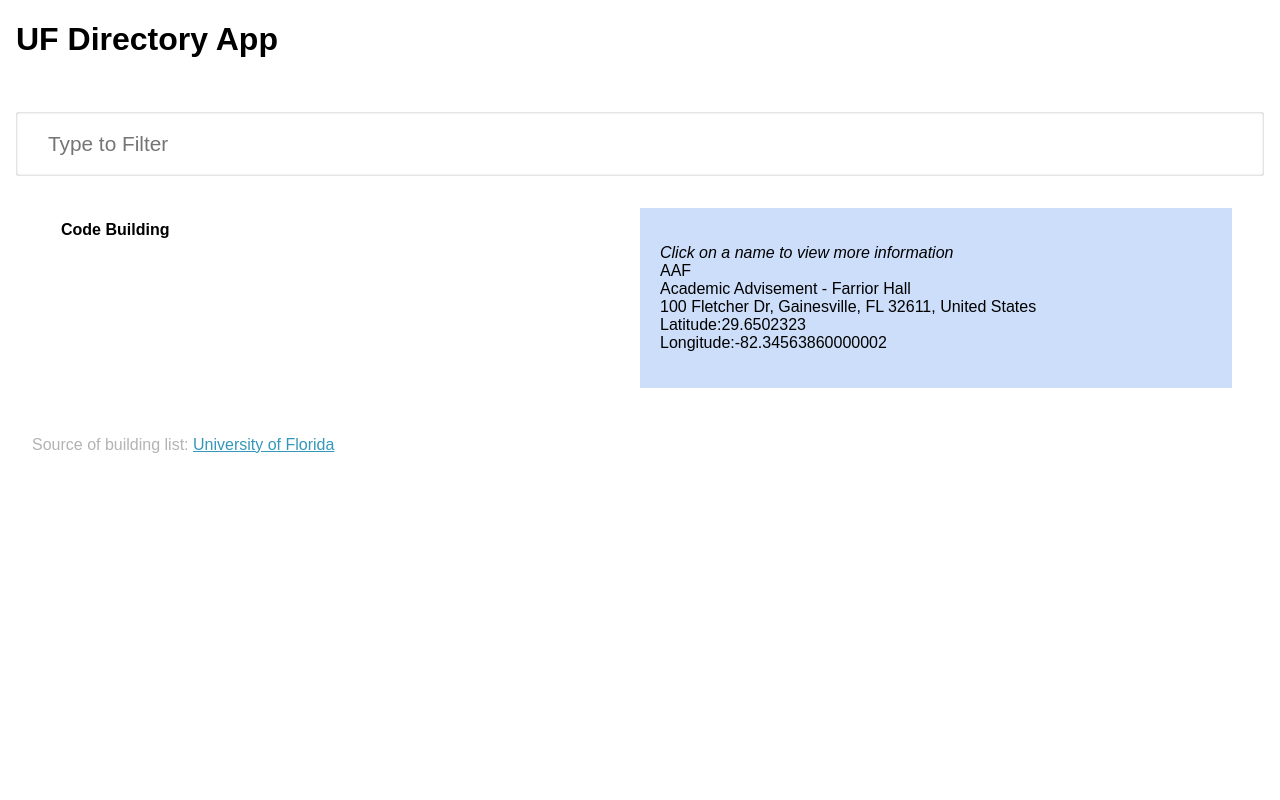
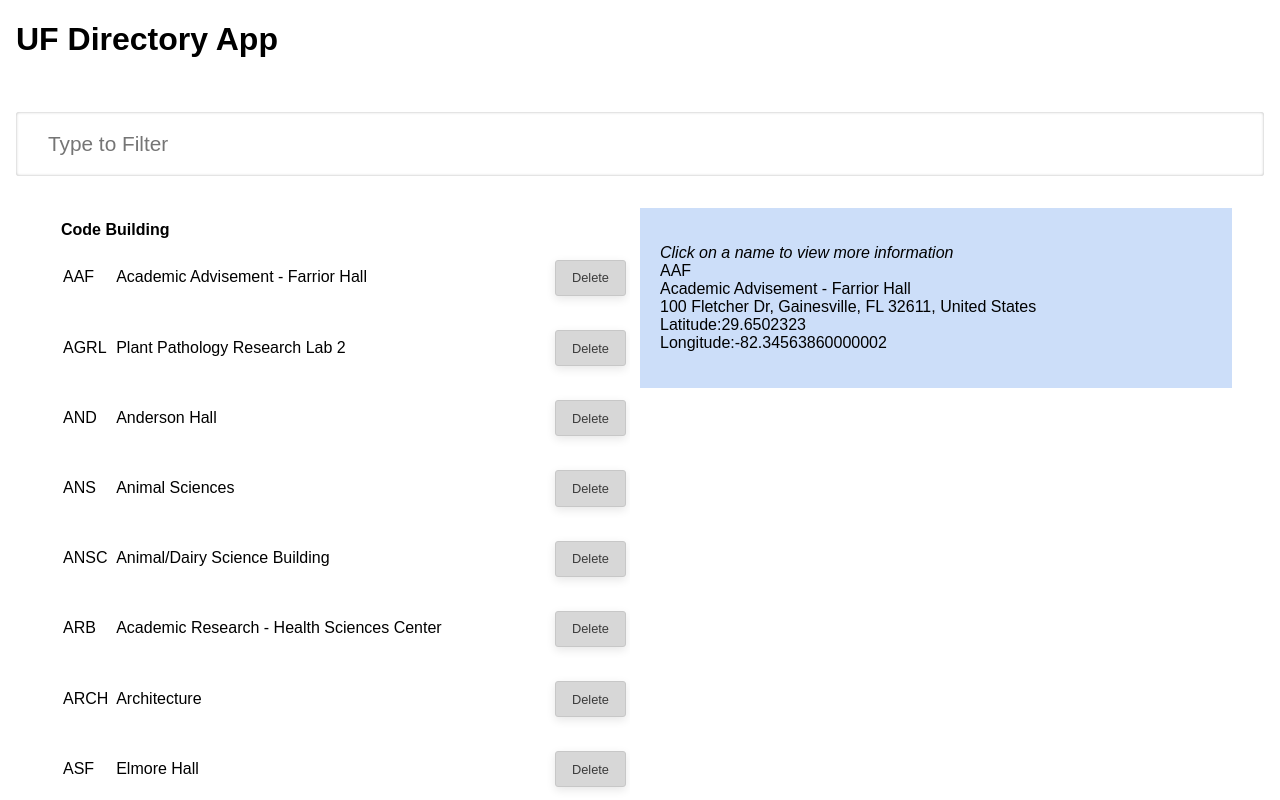
Before and after one commit to Irelis/Bootcamp4, a React (Create React App) app in the folder bootcamp-4/: page / in a window 1280 px wide. Shown: the top 800 px of the page. Built offline with nearby package versions, Linux system fonts and the light colour scheme.

Commit message:
sixth commit - delete not working at all

```diff
--- a/bootcamp-4/src/App.js
+++ b/bootcamp-4/src/App.js
@@ -8,7 +8,7 @@
   constructor(props) {
     super(props);
     this.state = {
-      filterText: 'hello',
+      filterText: '',
       selectedBuilding: 0
     };
   }
@@ -23,7 +23,7 @@
   selectedUpdate(id) {
     //Here you will need to update the selectedBuilding property of state to the id passed into this function
     this.setState({
-      selectedBuilding: id - 1
+      selectedBuilding: this.props.data.indexOf(id)
     })
   }
 
@@ -38,11 +38,12 @@
       this.props.data[i].id =  this.props.data[i].id - 1;
       //console.log(this.props.data[i].id);
     }*/
-    console.log('array length:' + this.props.data.length);
-    console.log('the listing: ' + ourListing.name);
-    console.log('index: ' + this.props.data.indexOf(ourListing));
-    this.props.data.splice(this.props.data.indexOf(ourListing), 1);
-    console.log('array length after splice:' + this.props.data.length);
+    //console.log('array length:' + this.props.data.length);
+    //console.log('the listing: ' + ourListing.name);
+    console.log('our listing: ' + ourListing);
+    console.log('index: ' + this.props.data.findIndex(building => building.id===ourListing));
+    this.props.data.splice(this.props.data.findIndex(building => building.id===ourListing), 1);
+    //console.log('array length after splice:' + this.props.data.length);
 
   };
 
--- a/bootcamp-4/src/components/BuildingList.js
+++ b/bootcamp-4/src/components/BuildingList.js
@@ -13,12 +13,12 @@
 			return (
 
 				<tr key={directory.id}
-					onClick={() => selectedUpdate(directory.id)}>
+					onClick={() => selectedUpdate(directory)}>
 					<td>{directory.code} </td>
 					<td> {directory.name} </td>
 					<button
 
-					onClick={() => onDelete(directory)}
+					onClick={() => onDelete(directory.id)}
 					//onClick={onDelete}
 					className="btn btn-lg btn-outline-danger ml-4">
               Delete
--- a/bootcamp-4/src/components/ViewBuilding.js
+++ b/bootcamp-4/src/components/ViewBuilding.js
@@ -24,7 +24,11 @@
 class ViewBuilding extends React.Component {
 	render() {
 		//console.log('This is my directory file', this.props.data[this.props.selectedBuilding])//this.props.selectedBuilding)
+
+
 		const theBuilding = this.props.data[this.props.selectedBuilding];
+		//console.log('supposed index: ' + this.props.data.indexOf(this.props.selectedBuilding));
+		//const theBuilding = this.props.data[this.props.data.indexOf(this.props.selectedBuilding)];
 		return (
 			<div>
 				<p>
```
